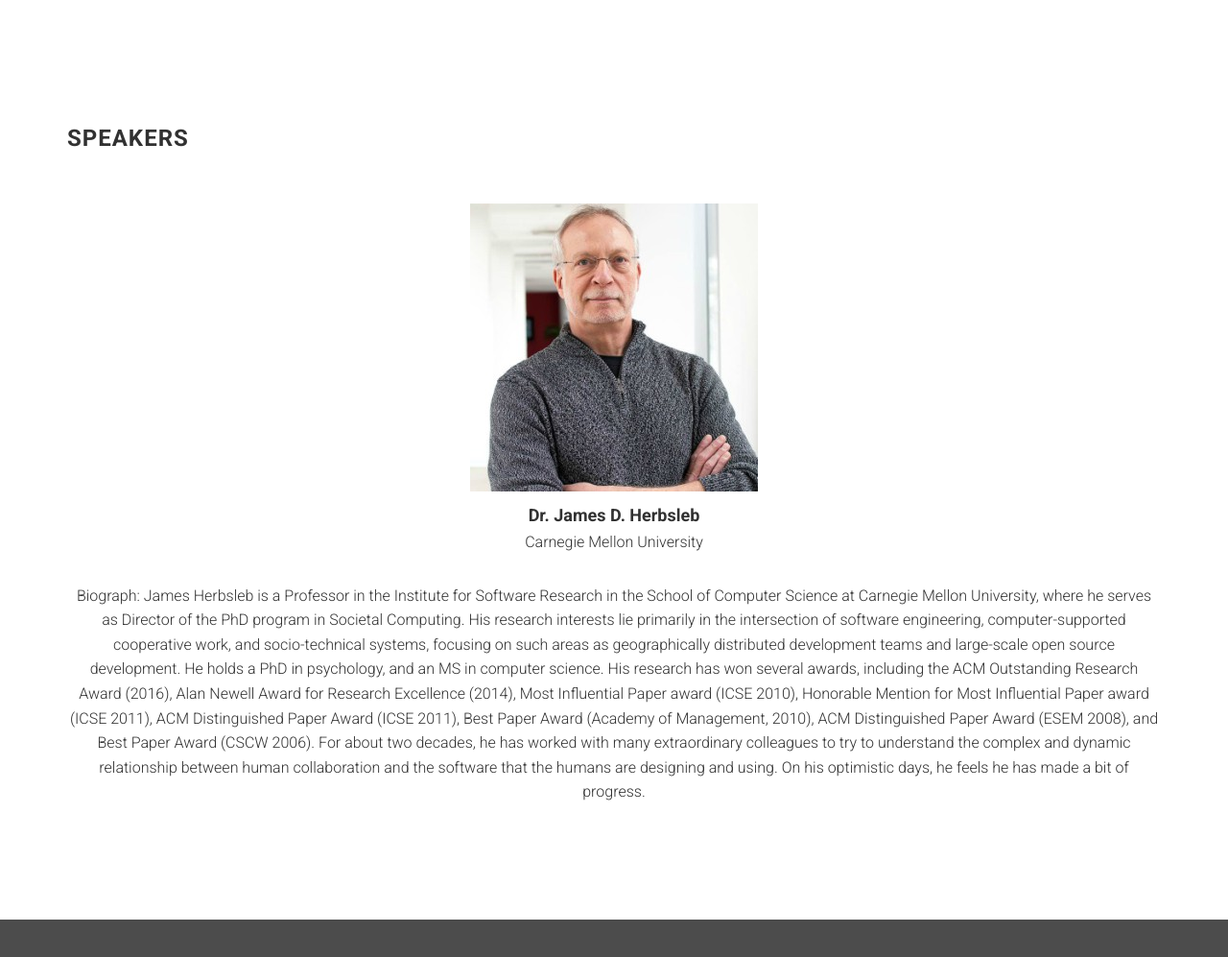
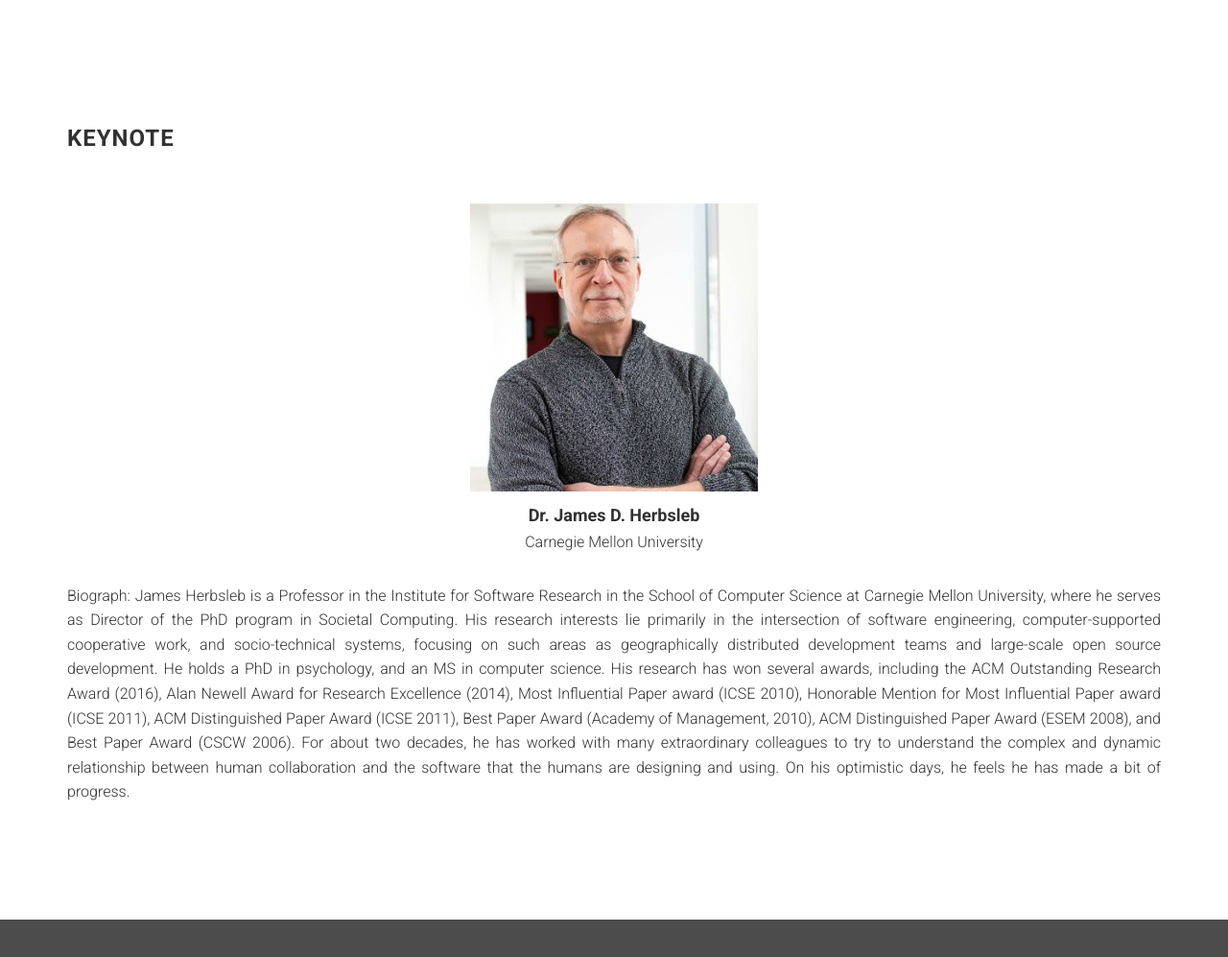
Before and after one commit to csise2018/csise2018.github.io, a website: page index.html in a window 1280 px wide. Shown: the part 2120-3117 px from the top of the page at 96% size. Drawn offline with Linux system fonts and the light colour scheme; files whose address does not match are found by name.

Commit message:
Update index.html

```diff
--- a/index.html
+++ b/index.html
@@ -157,7 +157,7 @@
             <div class="row">
                 <div class="col-md-12">
 
-                    <h3 class="section-title">Speakers</h3>
+                    <h3 class="section-title">Keynote</h3>
 
                 </div>
             </div>
@@ -174,7 +174,7 @@
 
                         <p id="title">Carnegie Mellon University</p>
 
-			<p>Biograph: James Herbsleb is a Professor in the Institute for Software Research in the School of Computer Science at Carnegie Mellon University, where he serves as Director of the PhD program in Societal Computing.  His research interests lie primarily in the intersection of software engineering, computer-supported cooperative work, and socio-technical systems, focusing on such areas as geographically distributed development teams and large-scale open source development. He holds a PhD in psychology, and an MS in computer science.
+			<p align="justify">Biograph: James Herbsleb is a Professor in the Institute for Software Research in the School of Computer Science at Carnegie Mellon University, where he serves as Director of the PhD program in Societal Computing.  His research interests lie primarily in the intersection of software engineering, computer-supported cooperative work, and socio-technical systems, focusing on such areas as geographically distributed development teams and large-scale open source development. He holds a PhD in psychology, and an MS in computer science.
 His research has won several awards, including the ACM Outstanding Research Award (2016), Alan Newell Award for Research Excellence (2014), Most Influential Paper award (ICSE 2010), Honorable Mention for Most Influential Paper award (ICSE 2011),  ACM Distinguished Paper Award (ICSE 2011), Best Paper Award (Academy of Management, 2010), ACM Distinguished Paper Award (ESEM 2008), and Best Paper Award (CSCW 2006).
 For about two decades, he has worked with many extraordinary colleagues to try to understand the complex and dynamic relationship between human collaboration and the software that the humans are designing and using. On his optimistic days, he feels he has made a bit of progress. </p>
 
```
